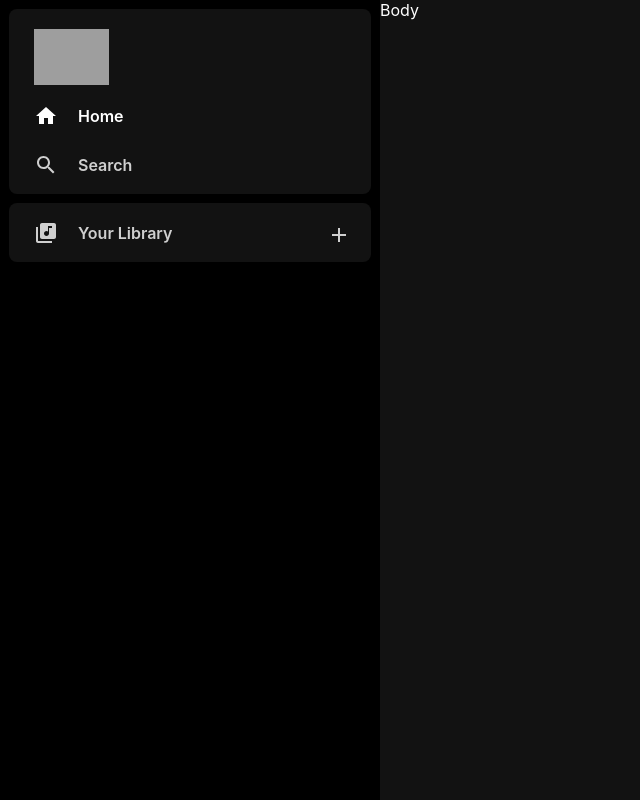
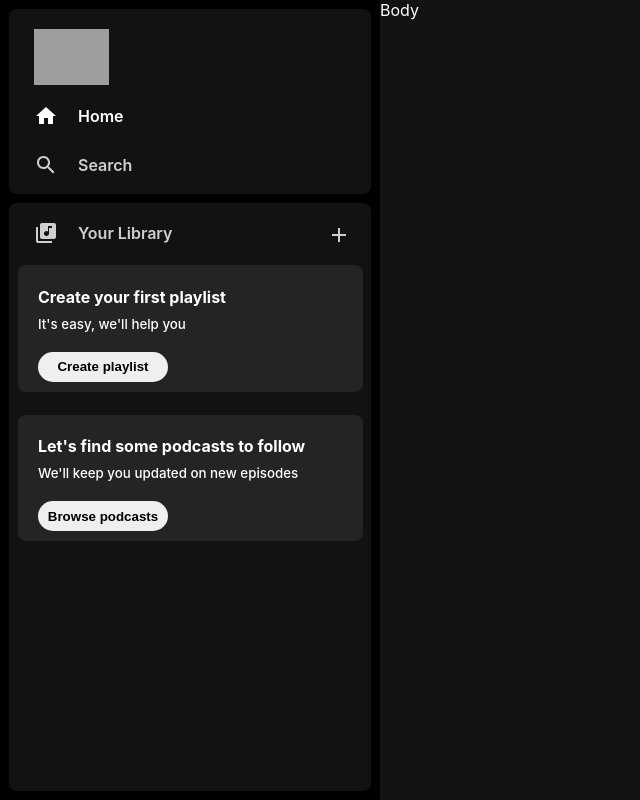
Before and after one commit to wbaghdadi20/spotify-clone, a React (Create React App) app: page / in a window 1280 px wide. Shown: the whole page, without its empty margins (0-640 px from the left). Built offline with nearby package versions, Linux system fonts and the light colour scheme; grey boxes are pictures that could not be loaded.

Commit message:
Added sideabr subsections, and refactored some stylings for sidebar. Need to add sidebar footer

```diff
--- a/src/App.css
+++ b/src/App.css
@@ -2,4 +2,5 @@
   display: flex;
   height: 100vh;
   color: white;
+  user-select: none;
 }
--- a/src/Sidebar.css
+++ b/src/Sidebar.css
@@ -1,10 +1,12 @@
 .sidebar {
   width: 380px;
   background-color: #000;
+  display: flex;
+  flex-direction: column;
 }
 
 .sidebar-section {
-  margin: 9px;
+  margin: 9px 9px 0px;
   padding: 0px 20px 7px 20px;
   padding-left: 25px;
   background-color: #121212;
@@ -15,6 +17,10 @@
   padding-top: 20px;
   width: 75px;
   object-fit: contain;
+}
+
+.spotify-logo:hover {
+  cursor: pointer;
 }
 
 .sidebar-section-line {
@@ -31,6 +37,7 @@
 
 .sidebar-section-line:hover {
   opacity: 1 !important;
+  cursor: pointer;
 }
 
 .sidebar-section-line > span {
@@ -40,11 +47,14 @@
 
 .your-library {
   position: relative;
+  flex: 1;
+  margin-bottom: 9px;
 }
 
 .library {
   padding-top: 18px;
   opacity: 0.8;
+  width: fit-content;
 }
 
 .library-plus-icon {
@@ -56,4 +66,35 @@
 
 .library-plus-icon:hover {
   opacity: 1;
+  cursor: pointer;
 }
+
+.sidebar-subsection {
+  display: flex;
+  flex-direction: column;
+  background-color: #242424;
+  padding-top: 0px;
+  padding-left: 20px;
+  margin: 10px -12px 23px -16px;
+  border-radius: 8px;
+}
+
+.sidebar-subsection > small {
+  /* border: 1px solid red; */
+  margin-top: -12px;
+  font-weight: 500;
+}
+
+.sidebar-subsection > button {
+  width: 130px;
+  height: 30px;
+  border-radius: 30px;
+  margin-top: 20px;
+  margin-bottom: 10px;
+  border: none;
+  transition: transform 0.2s ease;
+}
+
+.sidebar-subsection > button:hover {
+  transform: scale(1.03);
+}
--- a/src/Sidebar.js
+++ b/src/Sidebar.js
@@ -36,6 +36,26 @@ function SideBar({ search }) {
           <span>Your Library</span>
         </div>
         <AddOutlinedIcon className="library-plus-icon" />
+
+        <div className="sidebar-subsection">
+          <h4>Create your first playlist</h4>
+          <small>It's easy, we'll help you</small>
+          <button>
+            <strong>Create playlist</strong>
+          </button>
+        </div>
+
+        <div className="sidebar-subsection">
+          <h4>Let's find some podcasts to follow</h4>
+          <small>We'll keep you updated on new episodes</small>
+          <button>
+            <strong>Browse podcasts</strong>
+          </button>
+        </div>
+
+        <div className="sidebar-footer">
+
+        </div>
       </div>
     </div>
   );
```
